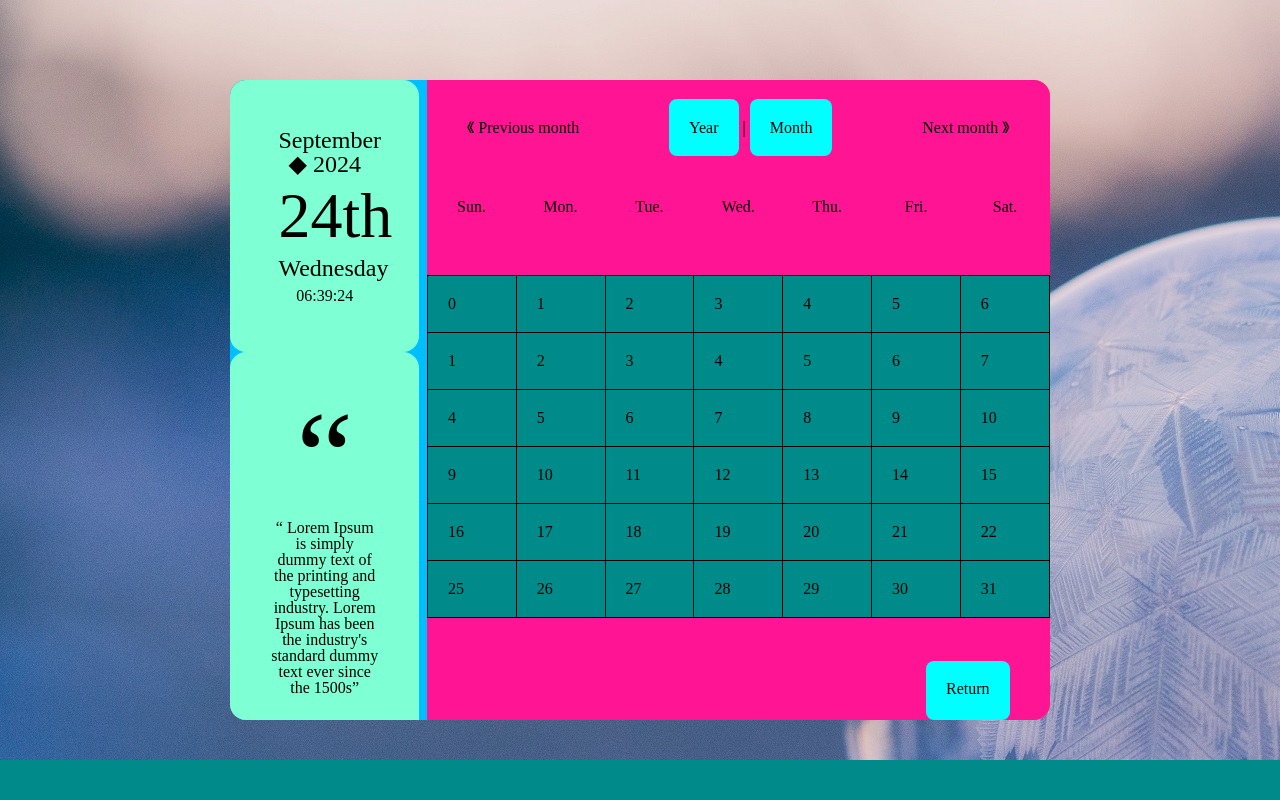
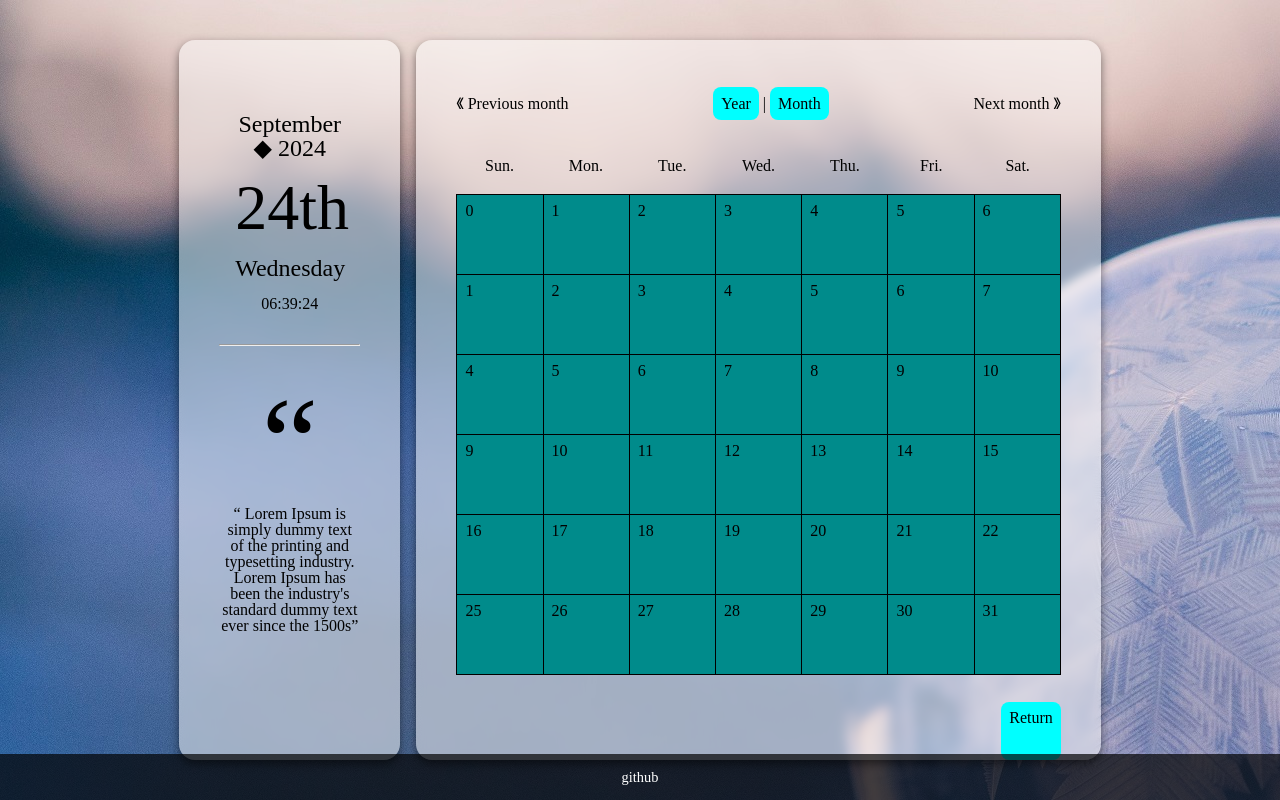
Before and after one commit to LupusXLass1404/calendar, a PHP site: page /design.html in a window 1280 px wide. Run offline with PHP 8.4, Linux system fonts and the light colour scheme.

Commit message:
樣式改為毛玻璃，調整側邊欄

```diff
--- a/design.html
+++ b/design.html
@@ -27,6 +27,11 @@
                     06:39:24
                 </p>
             </div>
+
+            <div>
+                <hr>
+            </div>
+
             <div class="quotation">
                 <div class="mark">
                     “
@@ -40,15 +45,15 @@
         </aside>
 
         <main id="main">
-            <div class="buttons">
-                <div class="change">
+            <div id="buttons" class="buttons">
+                <div id="prev" class="change">
                     《 Previous month </div>
                 <div class="choose">
                     <span id="year" class="button">Year</span>
                     |
                     <span id="month" class="button">Month</span>
                 </div>
-                <div class="change">
+                <div id="next" class="change">
                     Next month 》
                 </div>
             </div>
@@ -70,10 +75,14 @@
         </main>
         <div class="changeTime"></div>
     </div>
-    <footer></footer>
+    <footer>
+        <p>
+            github
+            <!-- © 2024 Hilton Taipei Hotel. 版權所有 | 聯絡我們: contact@hilton-taipei.com -->
+        </p>
+    </footer>
 
     <script>
-
         function init() {
 
         }
--- a/style.css
+++ b/style.css
@@ -4,8 +4,6 @@
     margin: 0;
     box-sizing: border-box;
 }
-
-/* ==============  ============== */
 
 body {
     height: 100vh;
@@ -15,21 +13,29 @@ body {
 
 /* ============== 主要 ============== */
 .container {
-    background-color: darkorange;
+    /* background-color: darkorange; */
     border-radius: 16px;
-    height: 640px;
-    width: 64vw;
+    height: 720px;
+    width: 72vw;
     margin: auto;
     display: flex;
-    overflow: hidden;
+    /* overflow: hidden; */
+}
+
+main,
+aside {
+    background-color: rgba(255, 255, 255, 0.5);
+    backdrop-filter: blur(5px);
+    border-radius: 16px;
+    box-shadow: 0 4px 10px rgba(0, 0, 0, 0.5);
 }
 
 /* 日歷 */
 main {
     width: 76%;
     height: 100%;
-    background-color: deeppink;
     display: grid;
+
 }
 
 .buttons,
@@ -41,13 +47,17 @@ main {
 }
 
 .buttons {
-    margin: 40px;
+    margin: 56px 40px 0px;
 }
 
 .button {
     border-radius: 8px;
     background-color: aqua;
-    padding: 20px;
+    padding: 8px;
+}
+
+.calendar {
+    margin: 0 40px;
 }
 
 .weekList li {
@@ -57,19 +67,19 @@ main {
 
 .calendarTable {
     width: 100%;
-    margin: 40px auto;
+    margin: 0 auto;
     border-collapse: collapse;
-
 }
 
 .calendarTable td {
-    padding: 20px;
+    height: 80px;
+    padding: 8px;
     border: 1px solid #000;
     background-color: darkcyan;
 }
 
 .bottomButton {
-    justify-content: end;
+    justify-content: flex-end;
     margin: 0 40px;
 }
 
@@ -77,22 +87,25 @@ main {
 aside {
     width: 24%;
     height: 100%;
-    background-color: deepskyblue;
+    margin-right: 16px;
+    /* background-color: deepskyblue; */
+    text-align: center;
+    padding: 40px;
+}
+
+aside>div {
+    margin: 32px 0;
 }
 
 .timeBox,
 .quotation {
-    /* width: 100%; */
-    background-color: aquamarine;
-    text-align: center;
-    padding: 40px;
-    margin-right: 8px;
+
     border-radius: 16px;
 }
 
 /* 顯示時間 */
 .timeBox p {
-    margin: 8px;
+    margin: 16px;
 }
 
 .timeBox .yearMonth {
@@ -119,13 +132,17 @@ aside {
 
 /* ============== 頁尾 ============== */
 footer {
+    width: 100%;
+    padding: 16px;
+    background-color: rgba(0, 0, 0, 0.7);
+    color: white;
+    font-size: 0.9em;
+    text-align: center;
     margin-top: 40px;
-    background-color: darkcyan;
-    height: 40px;
     position: fixed;
-    width: 100%;
     bottom: 0;
 }
+
 
 /* ============== 主題色 ============== */
 
```
